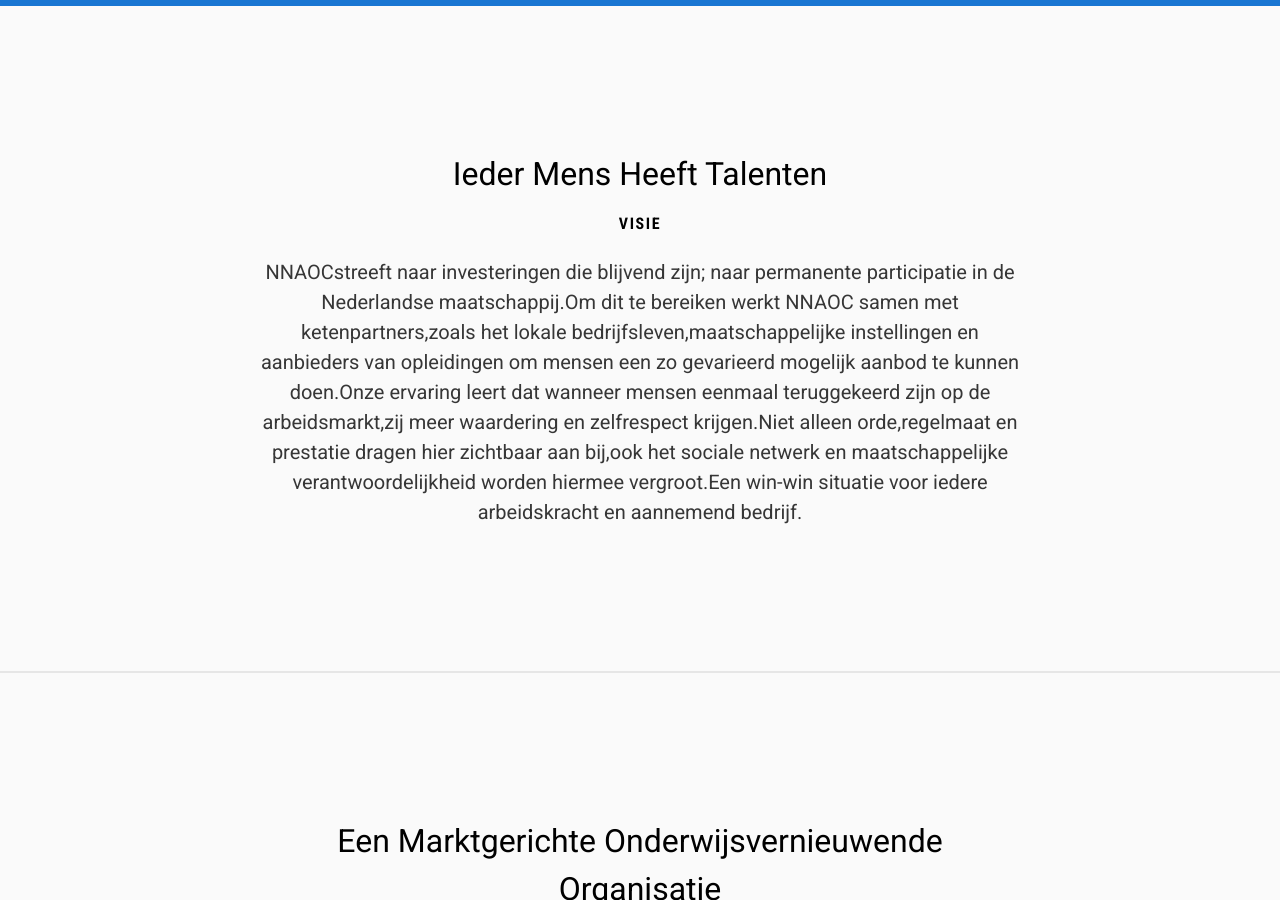
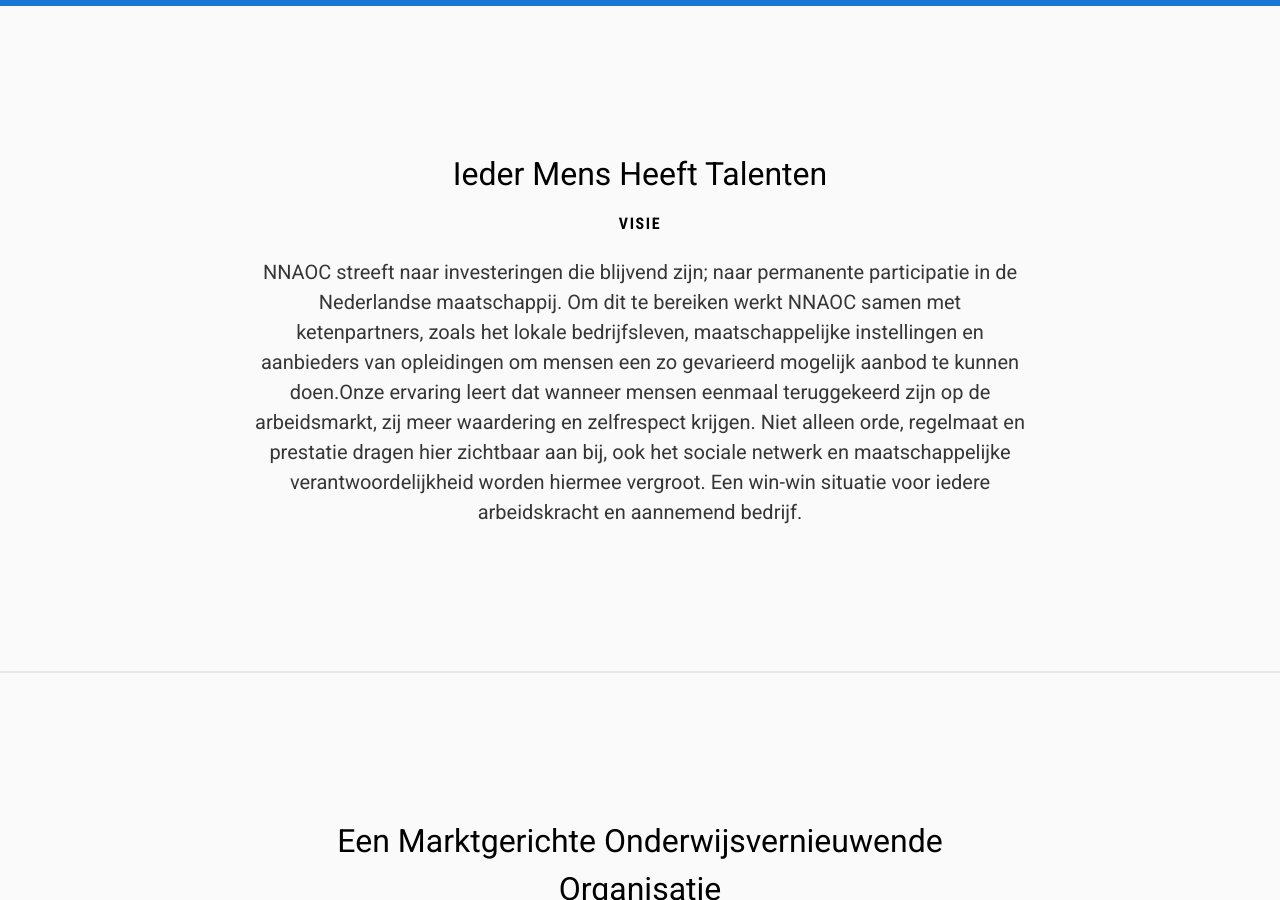
Before and after one commit to jessevdp/nnaoc.website, a Jekyll site: the page built from pages/about.html, in a window 1280 px wide and 900 px high, scrolled down 1722 px. Built offline with Jekyll 4.4.1, drawn with Linux system fonts in a browser that asks for light colours.

Commit message:
:bug: Fix spacing issues in "visie" section on about page

```diff
--- a/pages/about.html
+++ b/pages/about.html
@@ -57,7 +57,7 @@ navbar-bg: regular
             <div class="col-lg-10 col-lg-8">
                 <h2>Ieder Mens Heeft Talenten</h2>
                 <h4>Visie</h4>
-                <p class="text-large text-left text-tablet-center mt-4">NNAOCstreeft naar investeringen die blijvend zijn; naar permanente participatie in de Nederlandse maatschappij.Om dit te bereiken werkt NNAOC samen met ketenpartners,zoals het lokale bedrijfsleven,maatschappelijke instellingen en aanbieders van opleidingen om mensen een zo gevarieerd mogelijk aanbod te kunnen doen.Onze ervaring leert dat wanneer mensen eenmaal teruggekeerd zijn op de arbeidsmarkt,zij meer waardering en zelfrespect krijgen.Niet alleen orde,regelmaat en prestatie dragen hier zichtbaar aan bij,ook het sociale netwerk en maatschappelijke verantwoordelijkheid worden hiermee vergroot.Een win-win situatie voor iedere arbeidskracht en aannemend bedrijf.</p>
+                <p class="text-large text-left text-tablet-center mt-4">NNAOC streeft naar investeringen die blijvend zijn; naar permanente participatie in de Nederlandse maatschappij. Om dit te bereiken werkt NNAOC samen met ketenpartners, zoals het lokale bedrijfsleven, maatschappelijke instellingen en aanbieders van opleidingen om mensen een zo gevarieerd mogelijk aanbod te kunnen doen.Onze ervaring leert dat wanneer mensen eenmaal teruggekeerd zijn op de arbeidsmarkt, zij meer waardering en zelfrespect krijgen. Niet alleen orde, regelmaat en prestatie dragen hier zichtbaar aan bij, ook het sociale netwerk en maatschappelijke verantwoordelijkheid worden hiermee vergroot. Een win-win situatie voor iedere arbeidskracht en aannemend bedrijf.</p>
             </div>
         </div>
     </div>
```
